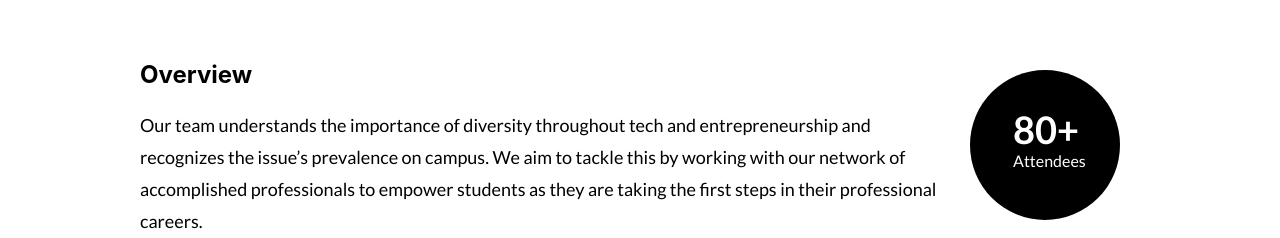
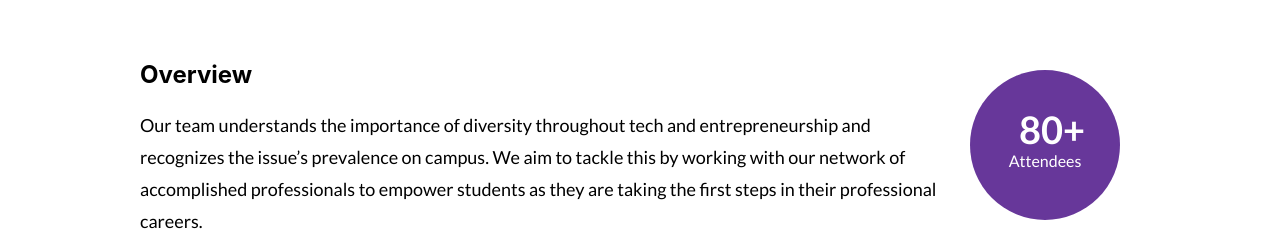
Before and after one commit to Free-Ventures-Cal/website, a React (Create React App) app: page /fiatlux in a window 1280 px wide. Shown: the part 511-749 px from the top of the page. Built offline with nearby package versions, Linux system fonts and the light colour scheme.

Commit message:
[feat] change circles to purple

```diff
--- a/src/Components/FiatLux.js
+++ b/src/Components/FiatLux.js
@@ -122,7 +122,7 @@ function FiatLux() {
                     <div id="sidebar">
                         <div className="circle">
                             <div className="text">
-                                <p className="big">80+</p>
+                                <p className="big" id="eighty-plus">80+</p>
                                 <p className="small">Attendees</p>
                             </div>
                         </div>
--- a/src/styles/FiatLux.css
+++ b/src/styles/FiatLux.css
@@ -50,11 +50,14 @@
   font-weight: 600;
   color: #fff;
   text-align: center;
-  background: #000;
+  background: #67379a;
   margin: 10px 0;
 }
 
 .circle .text {
+  display: flex;
+  flex-flow: column nowrap;
+  align-items: center;
   padding: 43px;
   margin: 0;
 }
@@ -64,6 +67,11 @@
   font-weight: 600;
   text-align: center;
   margin: 0;
+}
+
+p#eighty-plus {
+  position: relative;
+  right: -7px;
 }
 
 .circle p.small {
```
